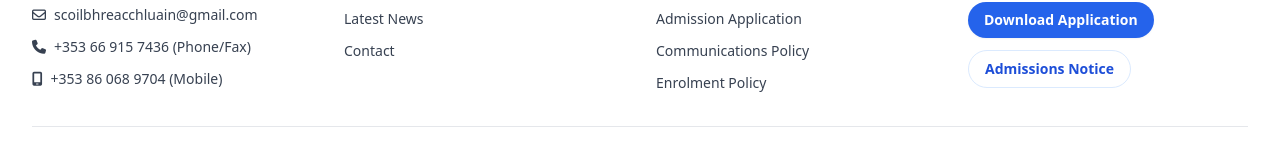
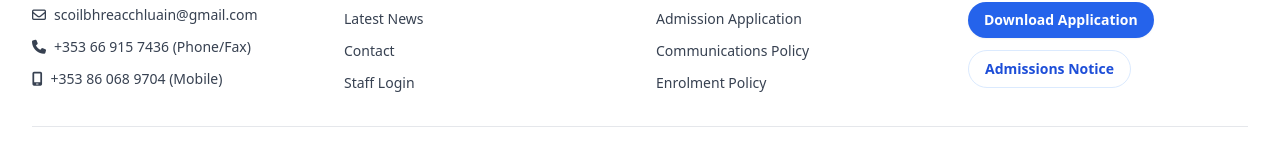
Before and after one commit to newsyd04/scoil-bhreac-chluain-website, a React (Vite) app: page /login in a window 1280 px wide. Shown: the part 1079-1234 px from the top of the page. Built offline with nearby package versions, Linux system fonts and the light colour scheme; a web font is replaced by a local one.

Commit message:
fixed fonts and image upload

```diff
--- a/src/components/Footer.jsx
+++ b/src/components/Footer.jsx
@@ -88,6 +88,11 @@
               <li>
                 <Link to="/contact" className="text-sm text-gray-700 hover:text-blue-700">
                   Contact
+                </Link>
+              </li>
+              <li>
+                <Link to="/login" className="text-sm text-gray-700 hover:text-blue-700">
+                  Staff Login
                 </Link>
               </li>
             </ul>
```
